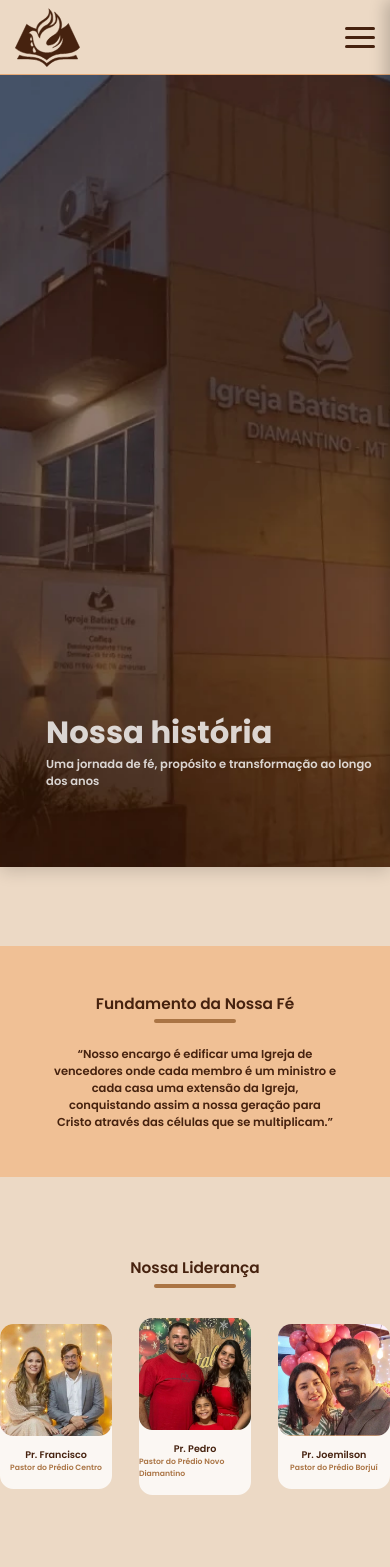
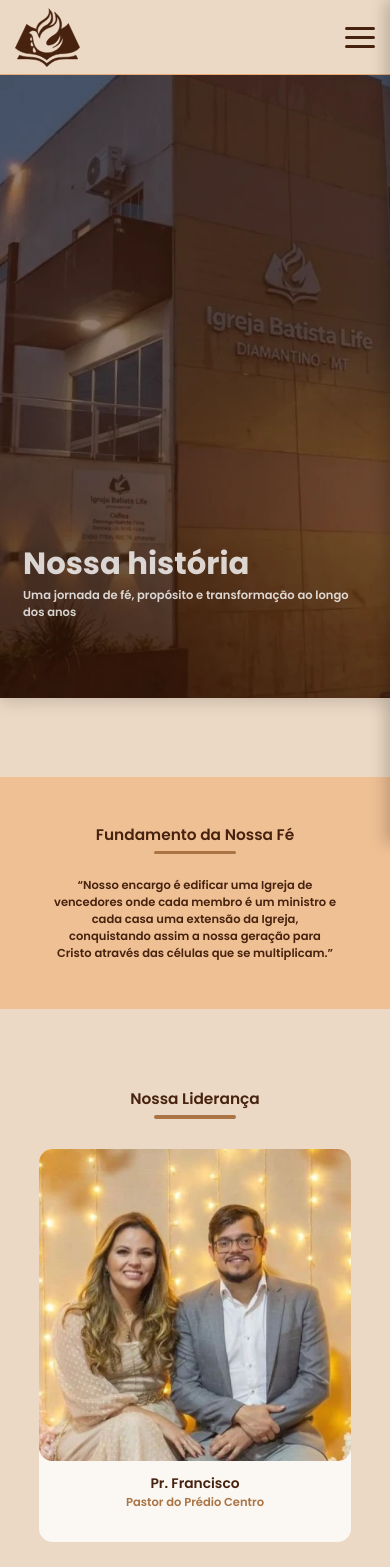
Before and after one commit to Jackson-Pierre/Front-end-do-site-da-igreja-batista, a React (Vite) app: page /sobre in a window 390 px wide. Shown: the top 1567 px of the page. Built offline with nearby package versions, Linux system fonts and the light colour scheme; no server answers.

Commit message:
responsividade na pagina de historia

```diff
--- a/src/components/CardsPastors/style.js
+++ b/src/components/CardsPastors/style.js
@@ -8,6 +8,7 @@
     max-width: 1320px;
     padding: 4rem 0;
     gap: 3.5rem;
+    flex-wrap: wrap;
 `
 
 export const Card = styled.div`
@@ -50,4 +51,16 @@
         font-weight: 600;
         color: var(--secondary-color);
     }
+
+    @media (max-width: 768px) {
+        padding: 0 0 4rem 0;
+
+        h3{
+            font-size: 1.8rem;
+        }
+
+        p{
+            font-size: 1.5rem;
+        }
+    }
 `
--- a/src/containers/About/index.jsx
+++ b/src/containers/About/index.jsx
@@ -17,7 +17,7 @@
             <Box>
                 <BackgroundImageFull $variant="quaternary">
                     <BoxImage>
-                        <div className="content">
+                        <div>
                             <h2>Nossa história</h2>
                             <p>Uma jornada de fé, propósito e transformação ao longo dos anos</p>
                         </div>
--- a/src/containers/About/style.js
+++ b/src/containers/About/style.js
@@ -6,6 +6,7 @@
     justify-content: center;
     align-items: center;
     overflow-x: hidden;
+
 `
 
 export const Box = styled.div`
@@ -22,7 +23,7 @@
     display: flex;
     align-items: end;
     justify-content: start;
-    padding: 38rem 0 10rem 6rem;
+    padding: 0 0 10rem 6rem;
     height: 100vh;
     width: 100%;
     gap: 2rem;
@@ -37,7 +38,13 @@
         color: var(--white);
         font-size: 1.5rem;
         font-weight: 600;
+        width: 90%;
         max-width: 584px;
+    }
+
+    @media (max-width: 768px) {
+        height: 80vh;
+        padding: 20rem 0 10rem 3rem;
     }
 `
 
@@ -82,6 +89,7 @@
         font-size: 2.5rem;
         font-weight: 700;
         text-align: center;
+        width: 80%;
         max-width: 480px;
     }
 
@@ -89,6 +97,7 @@
         color: var(--styled-font-color);
         font-size: 1.5rem;
         font-weight: 600;
+        width: 80%;
         max-width: 742px;
         text-align: center;
     }
@@ -102,7 +111,11 @@
     gap: 1rem;
     max-width: 50%;
 
-    /* @media (max-width: 768px) {
+    @media (max-width: 768px) {
+        max-width: 100%;
+    }
+
+    @media (max-width: 365px) {
         grid-template-columns: 1fr;
-    } */
+    }
 `
```
